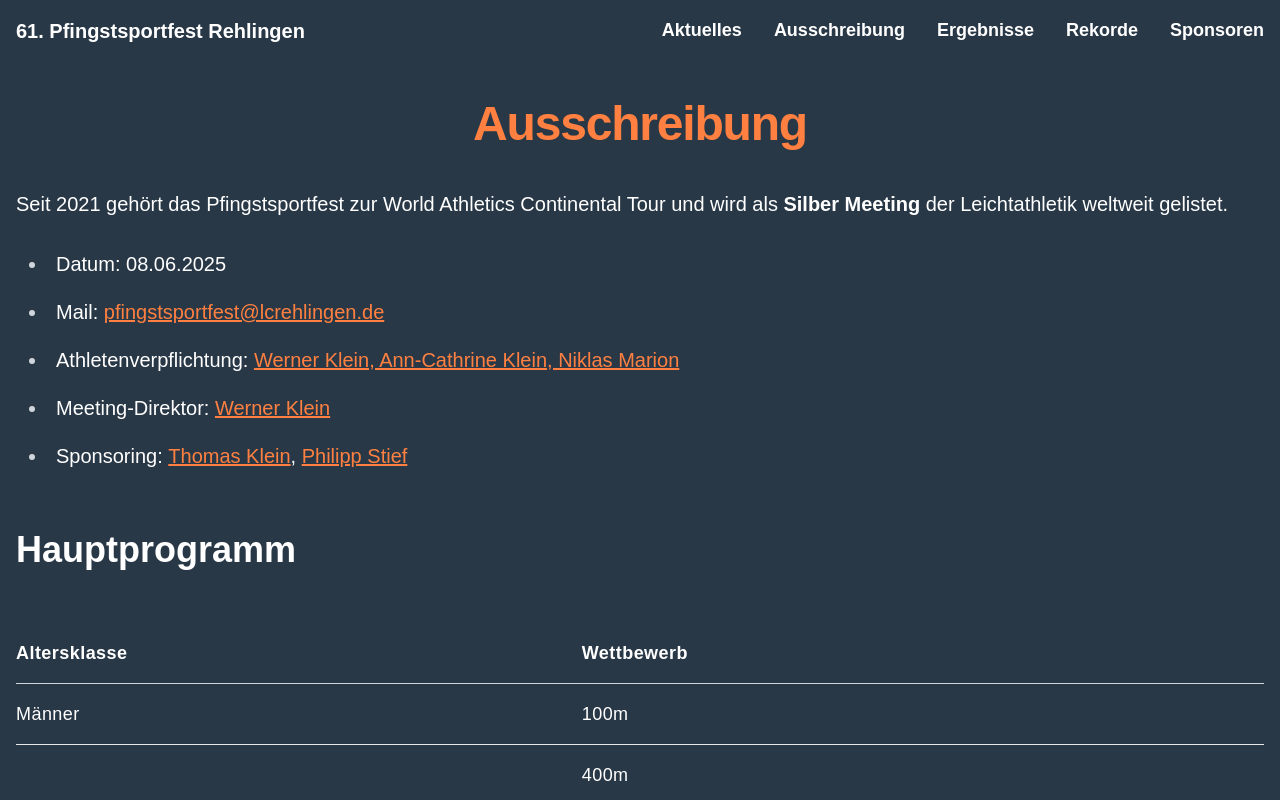
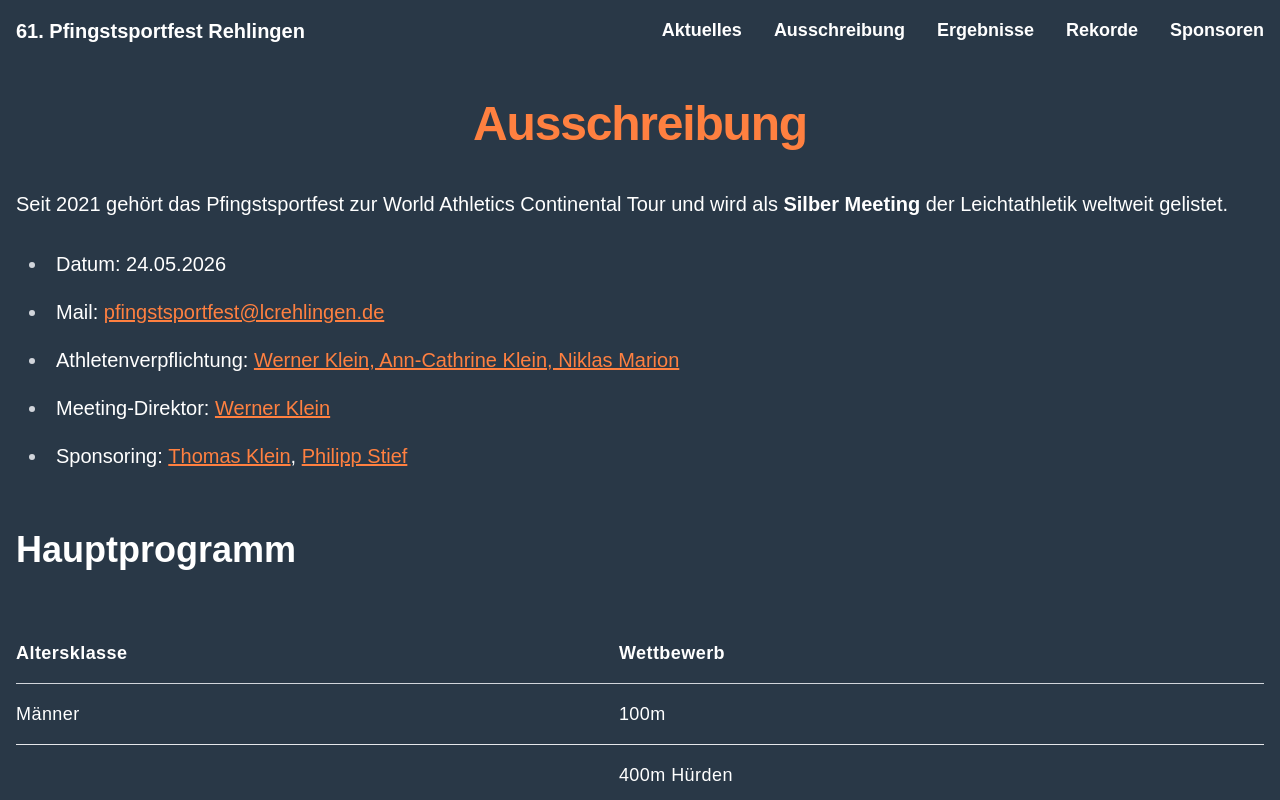
Before and after one commit to lcrehlingen/pfingstsportfest.de, a Next.js app: page /ausschreibung in a window 1280 px wide. Built offline with nearby package versions, Linux system fonts and the light colour scheme; a web font is replaced by a local one.

Commit message:
update ausschreibung

```diff
--- a/src/app/ausschreibung/page.tsx
+++ b/src/app/ausschreibung/page.tsx
@@ -20,7 +20,7 @@ export default function Ausschreibung() {
           Leichtathletik weltweit gelistet.
         </p>
         <ul>
-          <li>Datum: 08.06.2025</li>
+          <li>Datum: 24.05.2026</li>
           <li>
             Mail:{" "}
             <a href="mailto:pfingstsportfest@lcrehlingen.de">
@@ -80,7 +80,7 @@ export default function Ausschreibung() {
               </tr>
               <tr>
                 <td></td>
-                <td>400m</td>
+                <td>400m Hürden</td>
               </tr>
               <tr>
                 <td></td>
@@ -92,11 +92,7 @@ export default function Ausschreibung() {
               </tr>
               <tr>
                 <td></td>
-                <td>400m Hürden</td>
-              </tr>
-              <tr>
-                <td></td>
-                <td>3000m Hindernis</td>
+                <td>Diskus (Mixed)</td>
               </tr>
               <tr>
                 <td>Frauen</td>
@@ -105,6 +101,10 @@ export default function Ausschreibung() {
               <tr>
                 <td></td>
                 <td>400m</td>
+              </tr>
+              <tr>
+                <td></td>
+                <td>400m Hürden</td>
               </tr>
               <tr>
                 <td></td>
@@ -125,6 +125,10 @@ export default function Ausschreibung() {
               <tr>
                 <td></td>
                 <td>Kugelstoßen</td>
+              </tr>
+              <tr>
+                <td></td>
+                <td>Diskus (Mixed)</td>
               </tr>
             </tbody>
           </table>
@@ -179,7 +183,7 @@ export default function Ausschreibung() {
           Ausländische Starter per Mail an{" "}
           <a href="mailto:niklas.marion@lcrehlingen.de">
             niklas.marion@lcrehlingen.de
-          </a>. Meldeschluss ist der <strong>01.06.2025</strong>.
+          </a>. Meldeschluss ist der <strong>17.05.2025</strong>.
         </p>
         <div className="overflow-x-auto">
           <table>
```
Also changed, not shown: package.json (+6 -1 lines), 1 other file (tests, documents, lock files or other folders).
